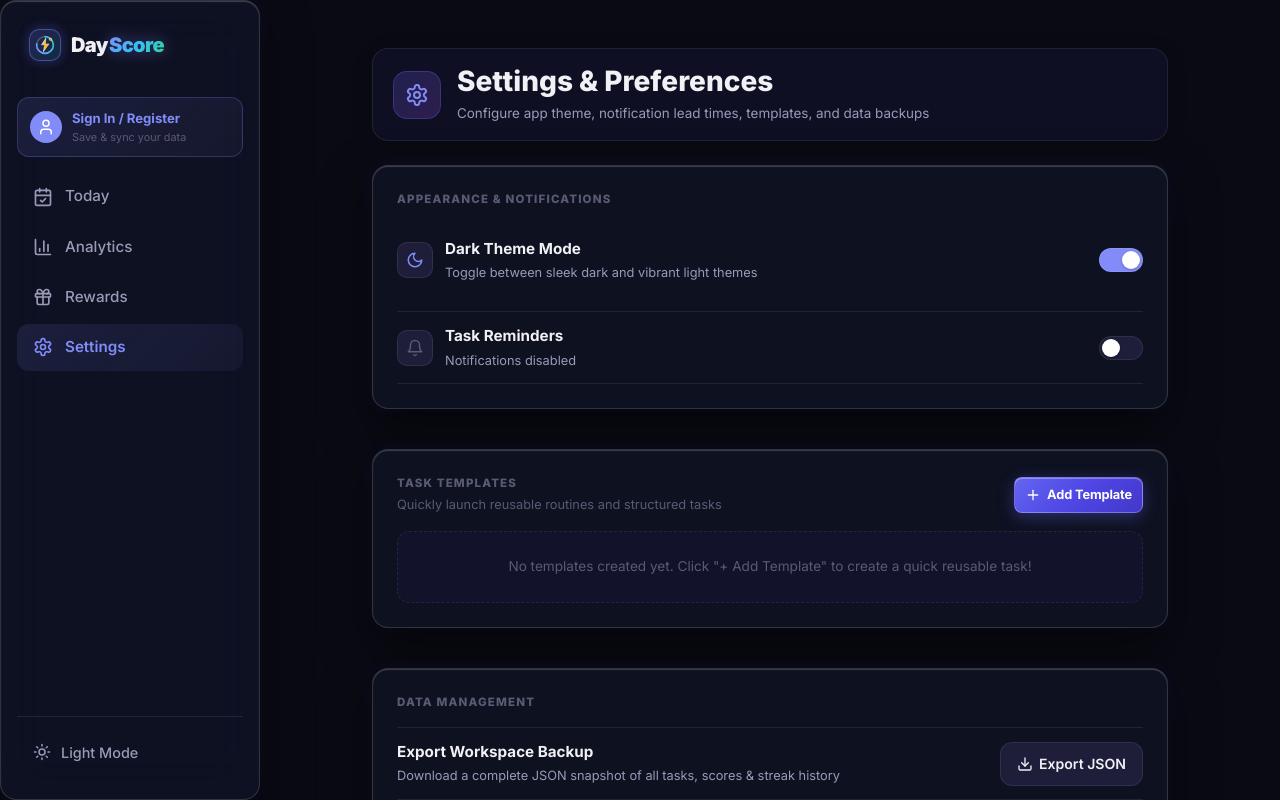
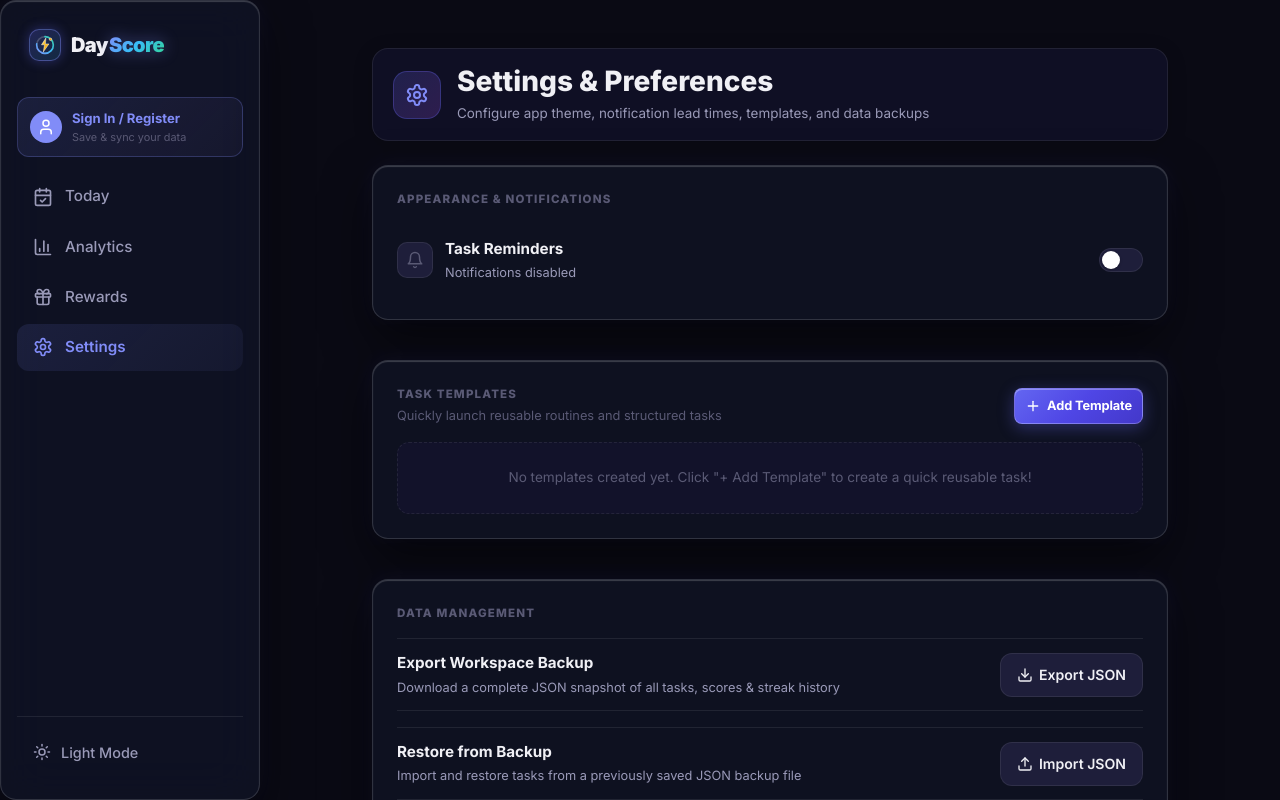
Before and after one commit to dheerajbasude-dev/dayscore-frontend, a React (Vite) app: page /settings in a window 1280 px wide. Built offline with nearby package versions, Linux system fonts and the light colour scheme.

Commit message:
feat(settings): remove Dark Theme Mode toggle row from Settings & Preferences

```diff
--- a/src/pages/SettingsView.jsx
+++ b/src/pages/SettingsView.jsx
@@ -632,19 +632,6 @@ export default function SettingsView() {
             <h2 className="settings-section-title">APPEARANCE & NOTIFICATIONS</h2>
 
             <div className="settings-row">
-              <div className="settings-row-left">
-                <div className="settings-row-icon">
-                  {theme === 'dark' ? <Moon size={18} color="var(--accent-primary)" /> : <Sun size={18} color="var(--accent-primary)" />}
-                </div>
-                <div>
-                  <div className="settings-row-label">Dark Theme Mode</div>
-                  <div className="settings-row-sublabel">Toggle between sleek dark and vibrant light themes</div>
-                </div>
-              </div>
-              <Toggle active={theme === 'dark'} onClick={toggleTheme} />
-            </div>
-
-            <div className="settings-row settings-row--bordered">
               <div className="settings-row-left">
                 <div className="settings-row-icon">
                   <Bell size={18} color={settings.notifications ? 'var(--accent-primary)' : 'var(--text-muted)'} />
```
